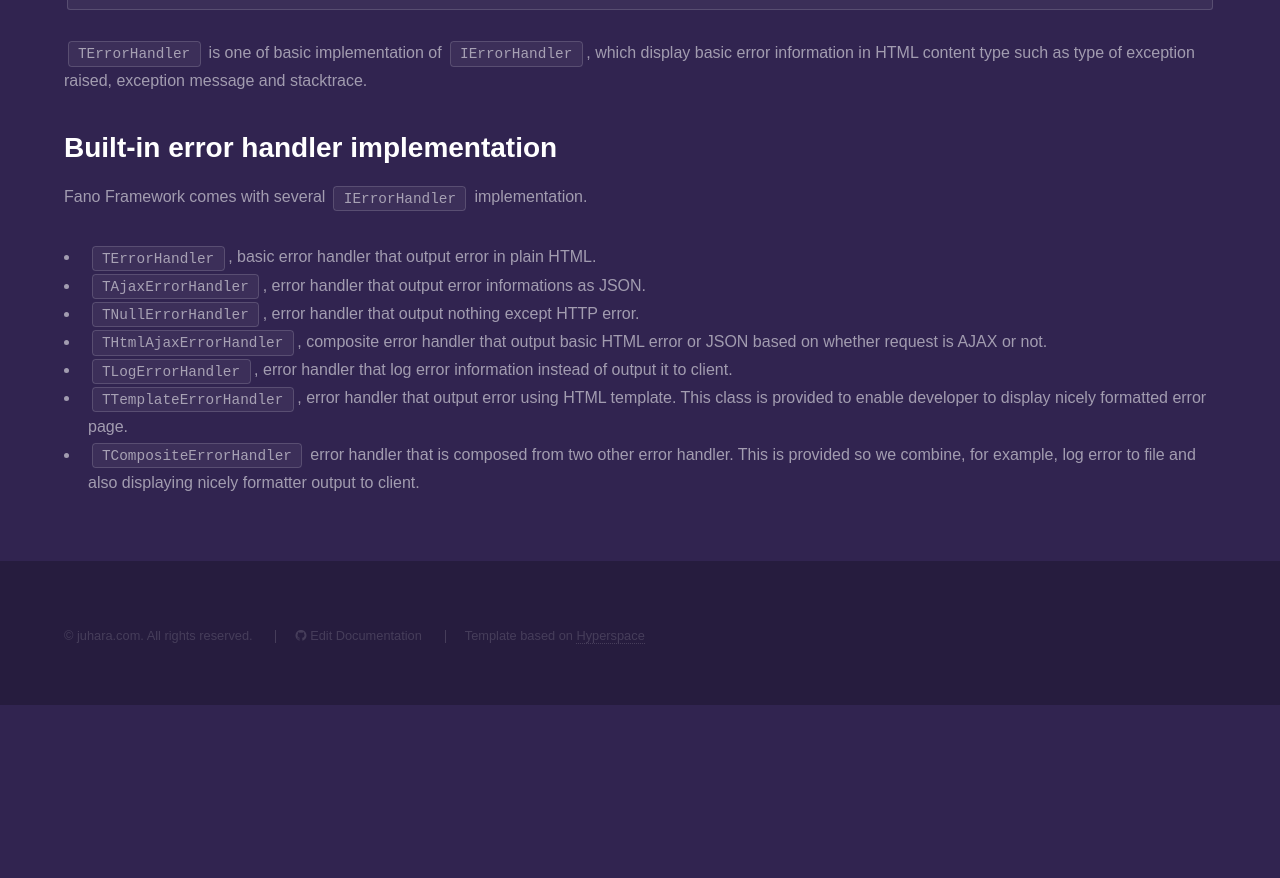
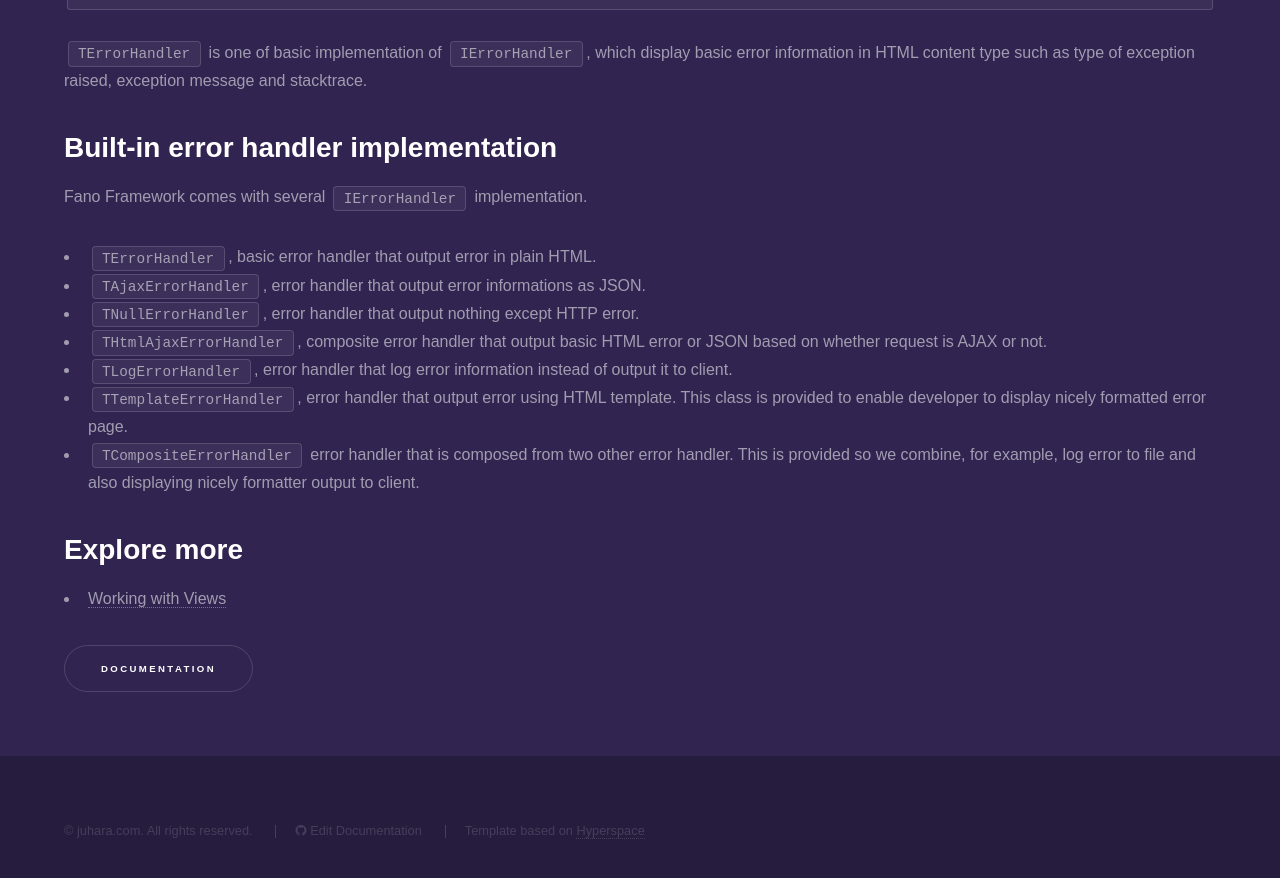
Before and after one commit to fanoframework/fanoframework.github.io, a Jekyll site: the page built from error-handler/index.md, in a window 1280 px wide and 900 px high, scrolled down 1109 px. Shown: the top 878 px of the window. Built offline with Jekyll 4.4.1, drawn with Linux system fonts in a browser that asks for light colours; our own code applies the rules of GitHub Pages for plain Markdown files; before the commit the page ends 1814 px from its top, so only the background shows below that.

Commit message:
add button in error handler page for easier return to documentation page

```diff
--- a/error-handler/index.md
+++ b/error-handler/index.md
@@ -57,3 +57,11 @@ Fano Framework comes with several `IErrorHandler` implementation.
 - `TLogErrorHandler`, error handler that log error information instead of output it to client.
 - `TTemplateErrorHandler`, error handler that output error using HTML template. This class is provided to enable developer to display nicely formatted error page.
 - `TCompositeErrorHandler` error handler that is composed from two other error handler. This is provided so we combine, for example, log error to file and also displaying nicely formatter output to client.
+
+## Explore more
+
+- [Working with Views](/working-with-views)
+
+<ul class="actions">
+    <li><a href="/documentation" class="button">Documentation</a></li>
+</ul>
```
